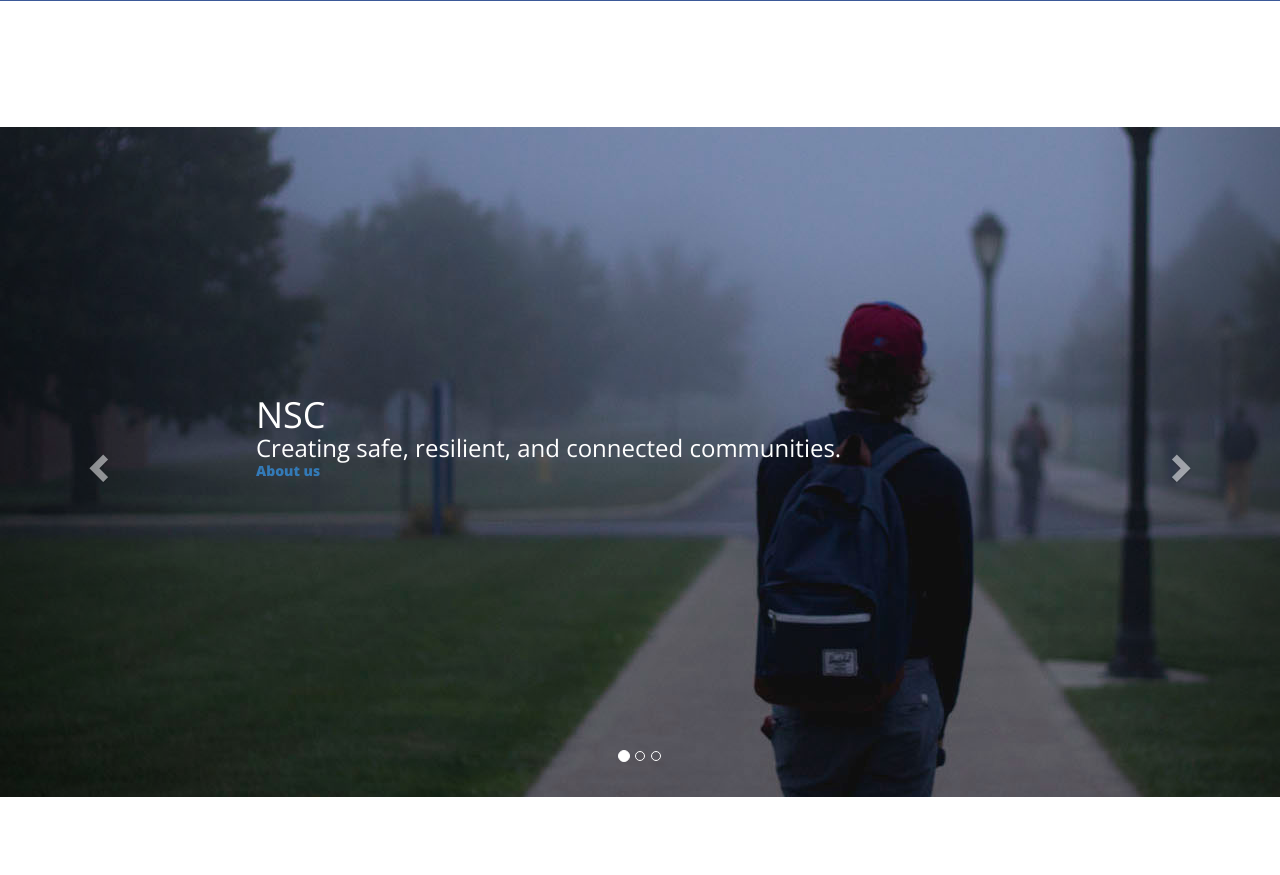
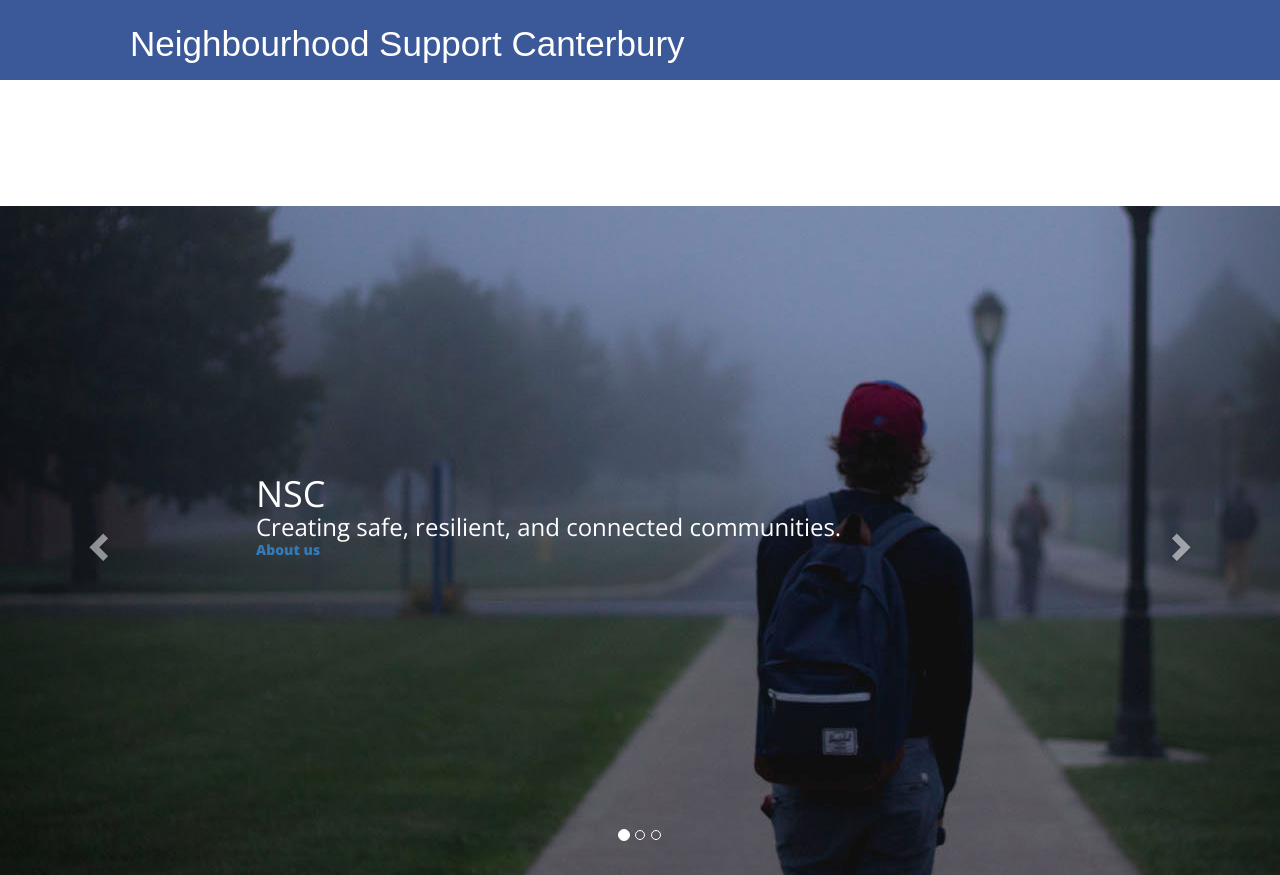
Before and after one commit to firstname/nscanterbury, a Django app: page / in a window 1280 px wide. Shown: the top 875 px of the page. Run offline with Django 3.2, Linux system fonts and the light colour scheme; data comes from the database, SQL or seed files in the repository; some libraries are stand-ins or nearby versions; some web fonts are replaced.

Commit message:
Update style.css

```diff
--- a/blog/static/css/style.css
+++ b/blog/static/css/style.css
@@ -57,6 +57,7 @@ body {
 /*-- Top-Bar --*/
 section.top-bar {
 	background-color:#3b5998;
+	height:80px;
 	z-index:9;
 	position:relative;
 }
@@ -199,7 +200,7 @@ section.top-bar ul.social-icons1 li a i.fa.fa-google-plus:hover {
 }
 .navbar-wrapper {
   /*position: absolute;*/
-  top: 80;
+  top: 80px;
   right: 0;
   left: 0;
   z-index: 20;
```
